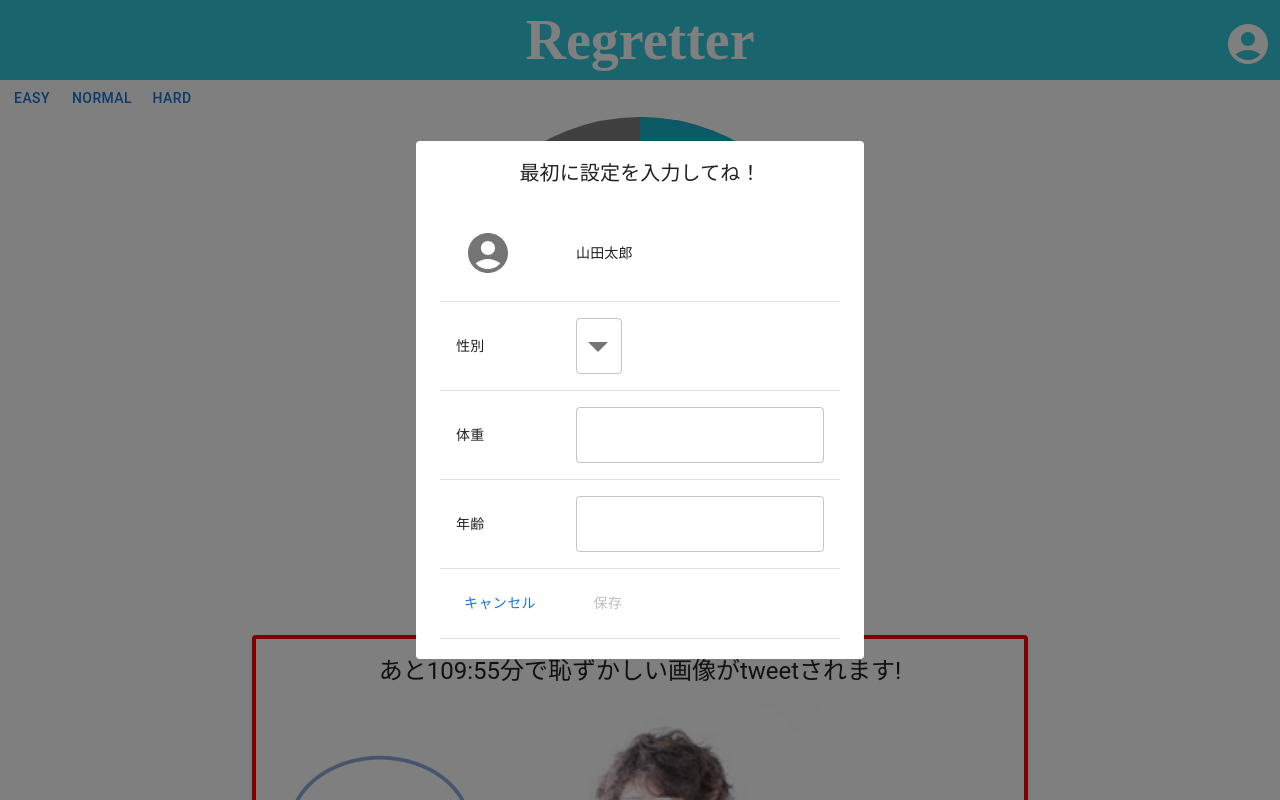
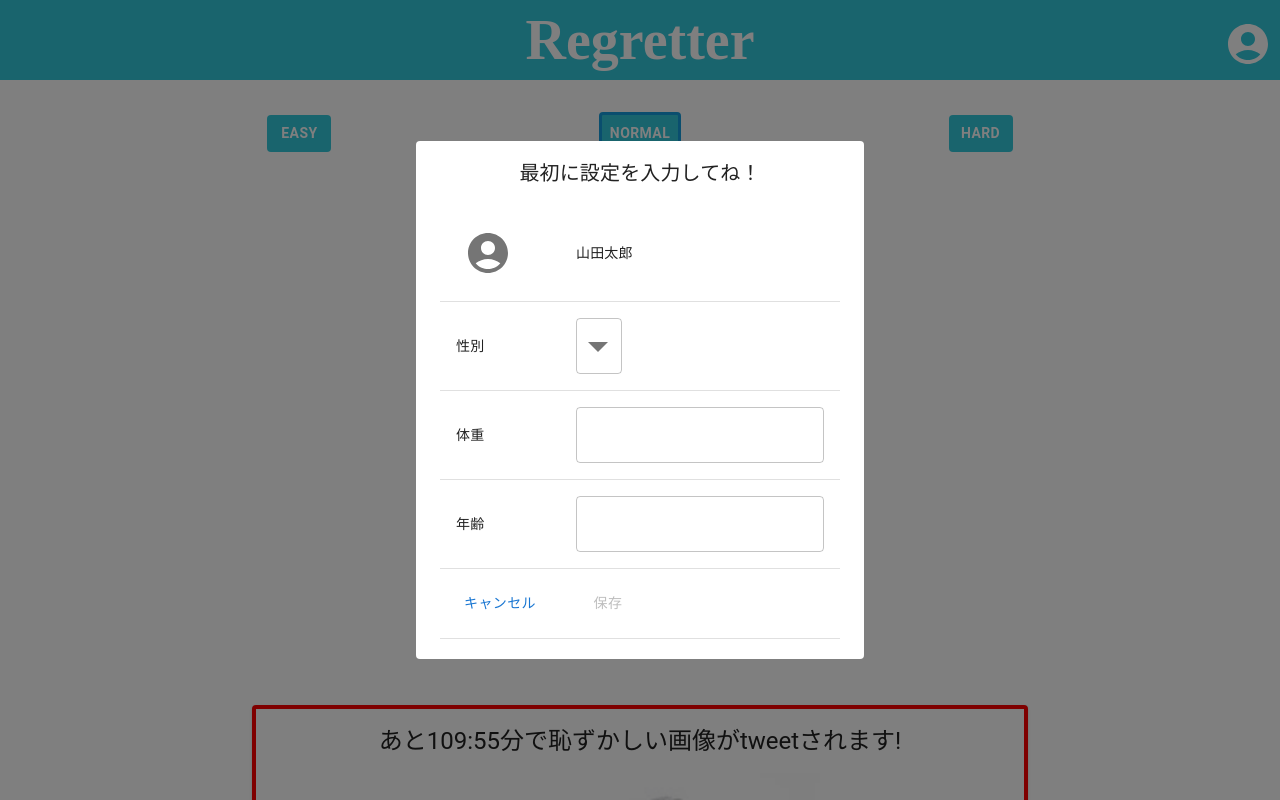
Before and after one commit to GMO-teamB/Regretter, a React (Create React App) app in the folder frontend/: page / in a window 1280 px wide. Shown: the top 800 px of the page. Built offline with nearby package versions, Linux system fonts and the light colour scheme.

Commit message:
Button変更

```diff
--- a/frontend/src/Components/pichart.css
+++ b/frontend/src/Components/pichart.css
@@ -25,3 +25,25 @@
   position: absolute;
   color:white;
 }
+
+
+.changeModeRow{
+  display:flex;
+  justify-content: space-evenly;
+  align-items: center;
+}
+.selectedButton{
+  background-color: #33c9dc !important;
+  color:white !important;
+  margin: 2rem 0 !important;
+  font-weight:bold !important;
+  border: 3px #149edd solid !important;
+}
+
+.notSelectedButton{
+  background-color: #33c9dc !important;
+  color:white !important;
+  margin:2rem 0 !important;
+  font-weight:bold !important;
+
+}
```
